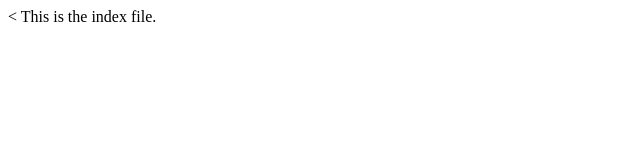
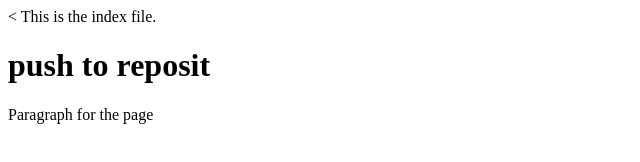
Before and after one commit to Softagz/softagz, a plain HTML site: page index.html in a window 1280 px wide. Shown: the whole page, without its empty margins (0-640 px from the left). Drawn offline with Linux system fonts and the light colour scheme.

Commit message:
Add H1 and P to index

```diff
--- a/index.html
+++ b/index.html
@@ -6,5 +6,8 @@
   </head>
   <body>
     This is the index file.
+    <h1> push to reposit </h1>
+    <p>Paragraph for the page</p>
+
   </body>
 </html>
```
